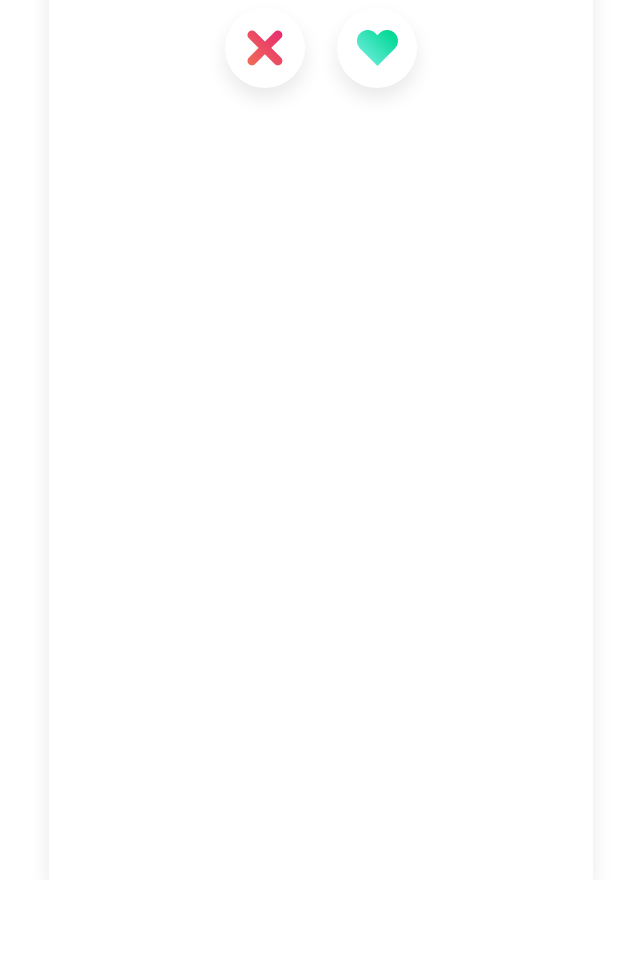
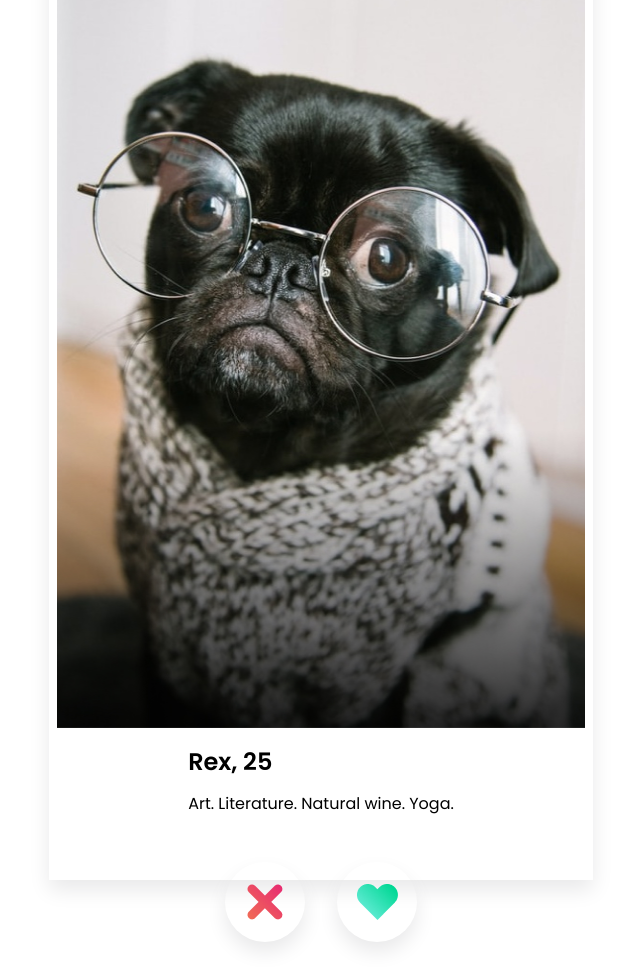
Before and after one commit to joaquinrosendo/tindog, a plain HTML site: page index.html in a window 1280 px wide. Shown: the whole page, without its empty margins (319-959 px from the left). Before the commit the page ends 880 px from the top, so only its background shows below. Drawn offline with nearby package versions, Linux system fonts and the light colour scheme.

Commit message:
display dog info

```diff
--- a/Dog.js
+++ b/Dog.js
@@ -1 +1,21 @@
 // Create the Dog class here
+
+class Dog {
+    constructor(dogData){
+        Object.assign(this, dogData);
+    }
+
+    getDogHtml(){
+        const {name, avatar, age, bio} = this;
+
+        return `<div class="dog-card">
+                    <img src="${avatar}">
+                    <div class="dog-info">
+                        <h2 class="dog-name">${name}, ${age}</h2>
+                        <p class="dog-bio">${bio}</p>
+                    </div>
+                </div>`
+    }
+}
+
+export default Dog;
--- a/data.js
+++ b/data.js
@@ -24,4 +24,5 @@ const dogs = [
     }
 ]
 
+export default dogs;
 // Remember to export the data!
--- a/index.css
+++ b/index.css
@@ -1,5 +1,15 @@
 /*** FONTS ***/
+.dog-name, .dog-bio {
+    font-family: Poppins;
+}
 
+.dog-name {
+    font-weight: 600;
+}
+
+.dog-bio {
+    font-weight: 400;
+}
 
 /*** LAYOUTS ***/
 
@@ -34,6 +44,18 @@ nav {
     height: 47em;
 }
 
+.dog-card {
+    display: flex;
+    flex-direction: column;
+    justify-content: center;
+    align-items: center;
+}
+
+.dog-card img {
+    width: 33em;
+    height: 47em;
+}
+
 .buttons-container {
     display: flex;
     justify-content: center;
--- a/index.html
+++ b/index.html
@@ -1,5 +1,9 @@
 <html>
-    <head><link rel="stylesheet" href="https://cdnjs.cloudflare.com/ajax/libs/normalize/8.0.1/normalize.css">
+    <head>
+        <link rel="preconnect" href="https://fonts.googleapis.com">
+        <link rel="preconnect" href="https://fonts.gstatic.com" crossorigin>
+        <link href="https://fonts.googleapis.com/css2?family=Poppins:ital,wght@0,100;0,200;0,300;0,400;0,500;0,600;0,700;0,800;0,900;1,100;1,200;1,300;1,400;1,500;1,600;1,700;1,800;1,900&display=swap" rel="stylesheet">
+        <link rel="stylesheet" href="https://cdnjs.cloudflare.com/ajax/libs/normalize/8.0.1/normalize.css">
         <link rel="stylesheet" href="index.css">
     </head>
     <body>
--- a/index.js
+++ b/index.js
@@ -1 +1,10 @@
 // Remember to import the data and Dog class!
+import dogData from './data.js';
+import Dog from './Dog.js';
+
+function render(){
+    document.getElementById('card-container').innerHTML = dog.getDogHtml();
+}
+
+const dog = new Dog(dogData[0]);
+render();
```
